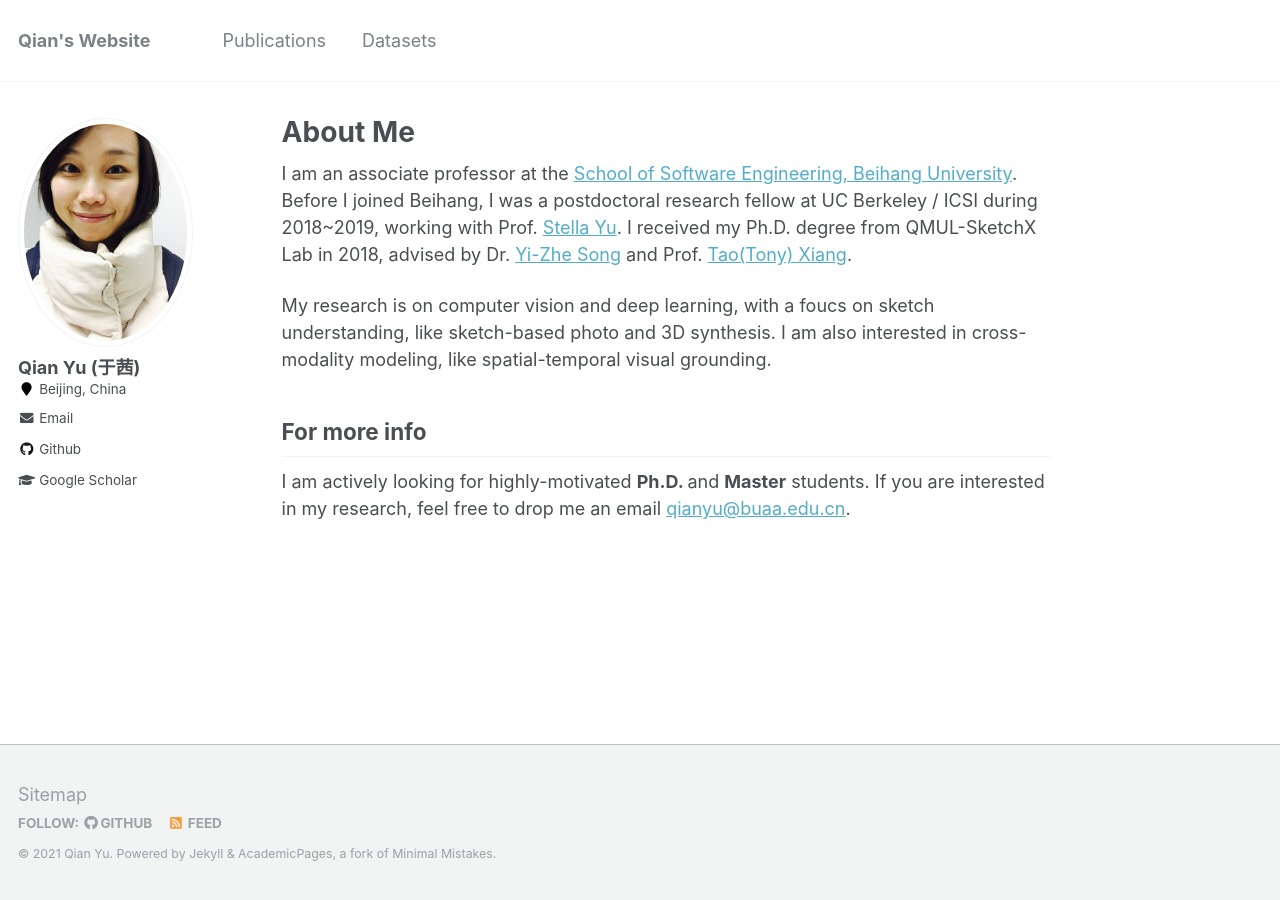
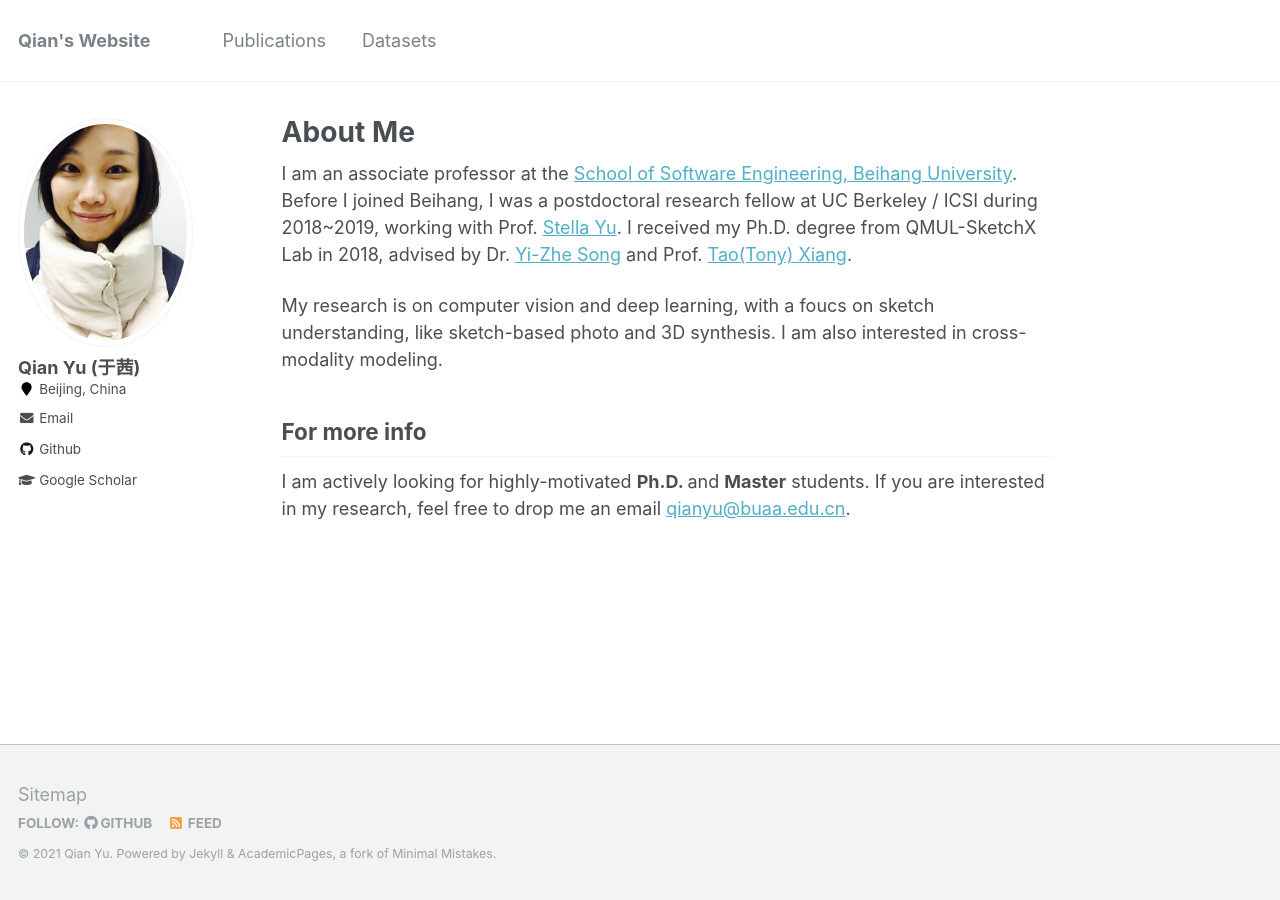
Before and after one commit to yuqian1023/yuqian1023.github.io, a Jekyll site: the page built from _pages/about.md, in a window 1280 px wide. Built offline with Jekyll 4.4.1, drawn with Linux system fonts in a browser that asks for light colours.

Commit message:
Update about.md

```diff
--- a/_pages/about.md
+++ b/_pages/about.md
@@ -9,7 +9,7 @@
 ---
 I am an associate professor at the [School of Software Engineering, Beihang University](http://soft.buaa.edu.cn/). Before I joined Beihang, I was a postdoctoral research fellow at UC Berkeley / ICSI during 2018~2019, working with Prof. [Stella Yu](http://www1.icsi.berkeley.edu/~stellayu/). I received my Ph.D. degree from QMUL-SketchX Lab in 2018, advised by Dr. [Yi-Zhe Song](http://personal.ee.surrey.ac.uk/Personal/Y.Song/) and Prof. [Tao(Tony) Xiang](http://personal.ee.surrey.ac.uk/Personal/T.Xiang/index.html).
 
-My research is on computer vision and deep learning, with a foucs on sketch understanding, like sketch-based photo and 3D synthesis. I am also interested in cross-modality modeling, like spatial-temporal visual grounding.
+My research is on computer vision and deep learning, with a foucs on sketch understanding, like sketch-based photo and 3D synthesis. I am also interested in cross-modality modeling.
 
 For more info
 ------
```
